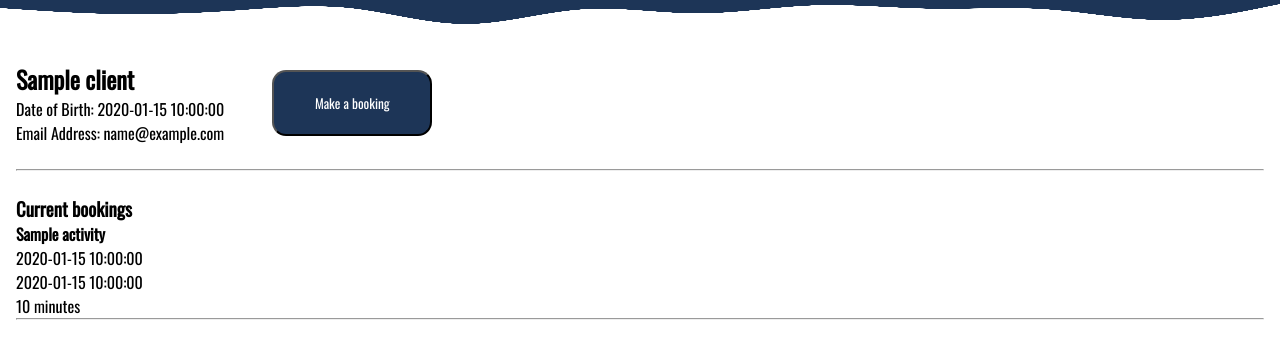
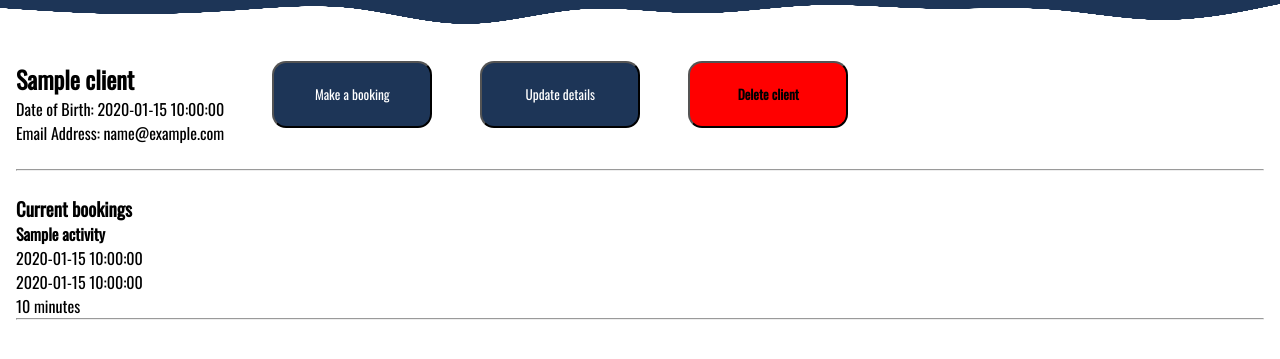
Before and after one commit to BenCutlerAmes/Gym_Management_App, a Flask app: page /clients/1 in a window 1280 px wide. Shown: the part 123-482 px from the top of the page. Run offline with Flask 2, Linux system fonts and the light colour scheme; a database or web service that is not in the repository returns one stand-in record (values such as "Sample title"); some libraries are stand-ins or nearby versions.

Commit message:
update client functional

```diff
--- a/controllers/booking_controller.py
+++ b/controllers/booking_controller.py
@@ -25,4 +25,4 @@ def create_booking():
     lesson = lesson_repo.select(lesson_id)
     booking = Lesson_Booking(client,lesson)
     booking_repo.add_booking(booking)
-    return redirect("/clients")
+    return redirect("/client")
--- a/controllers/client_controller.py
+++ b/controllers/client_controller.py
@@ -46,3 +46,18 @@ def add_new_client():
 def lesson_booking_form(client_id):
     classes = lesson_repo.select_all()
     return render_template("/classes/class_booking.html",client_id = client_id,classes = classes)
+
+
+@clients_blueprint.route("/clients/<id>/update")
+def client_update_form(id):
+    client = client_repo.select(id)
+    return render_template("/clients/update.html",client = client)
+
+@clients_blueprint.route('/clients/<id>/update', methods =['POST'])
+def update_client(id):
+    name = request.form['name']
+    date_of_birth = request.form['date_of_birth']
+    email_address = request.form['email_address']
+    client = Client(name,date_of_birth,email_address,id)
+    client_repo.update(client)
+    return redirect('/clients')
--- a/static/css/style.css
+++ b/static/css/style.css
@@ -10,6 +10,9 @@ header {
     padding-left: 1em;
     padding-top: 0.5em;
     padding-bottom: 0.5em;
+    position: sticky;
+    top:0;
+    z-index:999;
 }
 
 header h1 {
@@ -118,10 +121,10 @@ header a {
 
 main {
     padding: 1em;
-    background: rgb(255,255,255);
+    /* background: rgb(255,255,255);
     background: linear-gradient(180deg, rgba(255,255,255,1) 60%, rgba(29,53,87,1) 91%);
     background-attachment: fixed;
-    background-repeat: no-repeat;
+    background-repeat: no-repeat; */
 }
 
 .searches {
@@ -173,7 +176,6 @@ main {
 .subheader {
     display: flex;
     gap:3em;
-    align-items: center;
 }
 
 .subheader a button {
@@ -183,3 +185,9 @@ main {
     border-radius: 14px;
     color: white;
 }
+
+.delete_button a button{
+    background-color: red;
+    color: black;
+    font-weight: bold;
+}
--- a/templates/clients/show.html
+++ b/templates/clients/show.html
@@ -8,9 +8,15 @@
         Email Address: {{client.email_address}}
     </p>
     </div>
-    <div class="subhead_right">
+    <div>
     <a href="classes/{{client.id}}"><button>Make a booking</button></a>
     </div>
+    <div>
+        <a href="{{client.id}}/update"><button>Update details</button></a>
+        </div>
+        <div class=delete_button>
+            <a href="{{client.id}}/delete"><button>Delete client</button></a>
+            </div>
 </div>
 <br><hr><br>
 <div class = bookings>
```
Also changed, not shown: templates/clients/update.html (added, +17 -0 lines).
